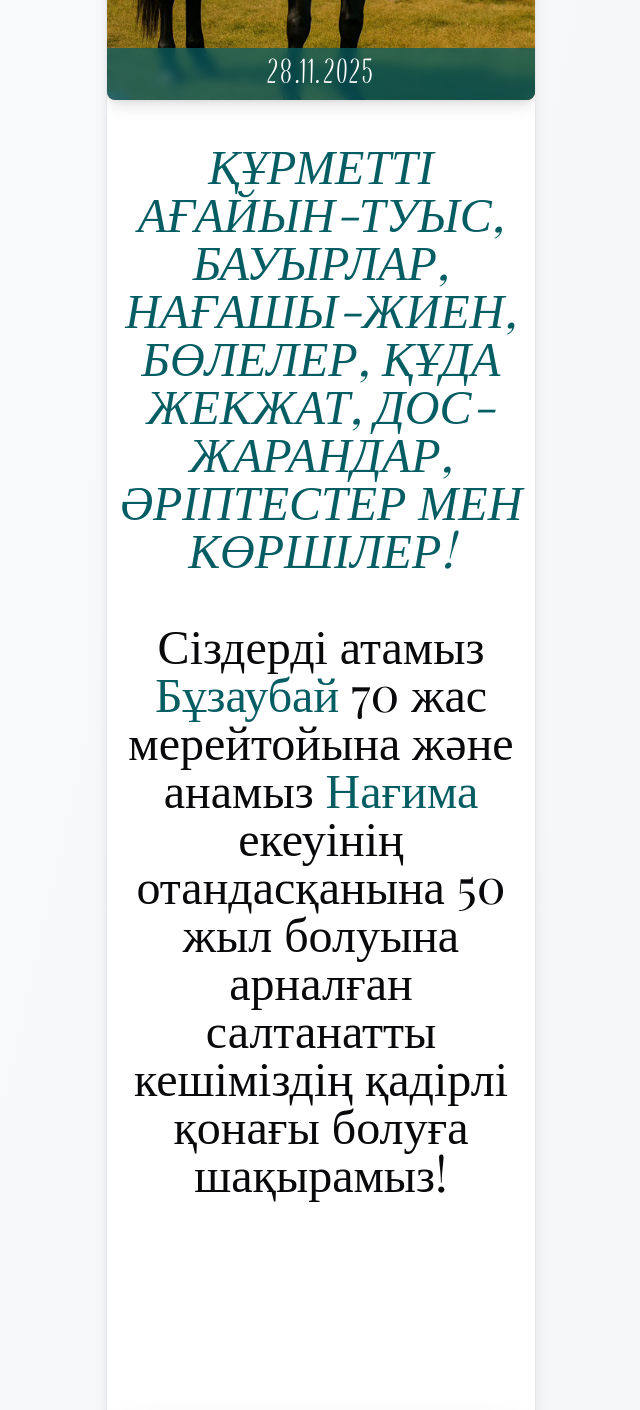
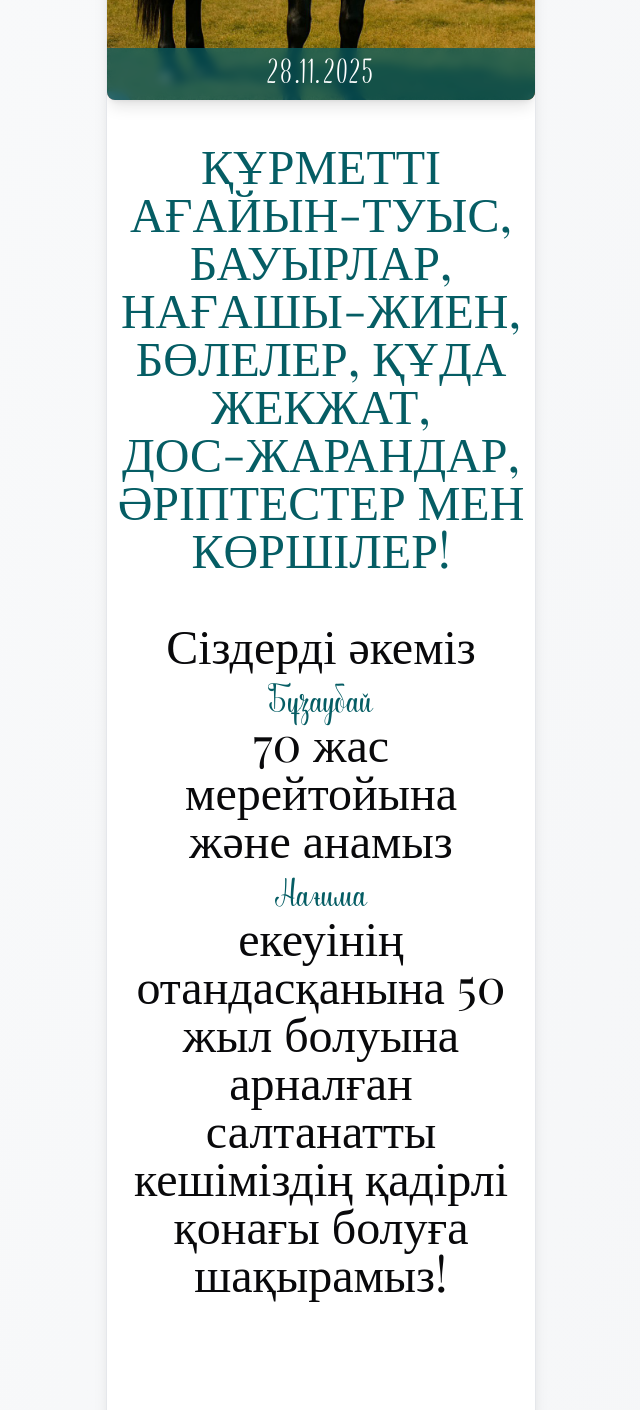
Before and after one commit to ropdxm/birthdayInvite, a React (Vite) app: page / in a window 1280 px wide. Shown: the part 620-2030 px from the top of the page, without its empty margins (319-959 px from the left). Built offline with nearby package versions, Linux system fonts and the light colour scheme; a web font is replaced by a local one.

Commit message:
minor font fixes

```diff
--- a/src/pages/Events.jsx
+++ b/src/pages/Events.jsx
@@ -57,14 +57,10 @@ className="mt-8 font-fancy  text-4xl sm:text-6xl bg-clip-text text-transparent b
                             initial={{ opacity: 0 }}
                             animate={{ opacity: 1 }}
                             transition={{ delay: 0.4 }}
-className="mb-4 px-2 text-3xl sm:text-5xl font-serif bg-clip-text text-transparent bg-gradient-to-r from-black to-black "
+className="uppercase mt-4 px-2 text-2xl sm:text-5xl font-light bg-clip-text text-transparent bg-gradient-to-r from-black to-black "
 >                            28 Қараша 2025 жыл <br /> сағат 18:00
                         </motion.h2>
 <div className="bg-transparent mt-3 py-4 px-8 w-full  rounded-lg">
-  {/* Month Header */}
-  <div className="text-center mb-2">
-    <h2 className="text-2xl font-bold text-gray-800">Қараша 2025</h2>
-  </div>
 
   {/* Week Days Header */}
   <div className="grid grid-cols-7 gap-2 mb-2">
--- a/src/pages/Hero.jsx
+++ b/src/pages/Hero.jsx
@@ -128,16 +128,16 @@ const [timeLeft, setTimeLeft] = useState({
                             initial={{ opacity: 0 }}
                             animate={{ opacity: 1 }}
                             transition={{ delay: 0.4 }}
-className="my-8  italic p-2 text-3xl sm:text-5xl font-serif bg-clip-text text-transparent bg-gradient-to-r from-[#055d64] to-[#055d64] uppercase"
->                            Құрметті ағайын-туыс, бауырлар, нағашы-жиен, бөлелер, құда жекжат, дос-жарандар, әріптестер мен көршілер!
+className="my-8 p-2 text-[1.2rem] sm:text-5xl font-serif bg-clip-text text-transparent bg-gradient-to-r from-[#055d64] to-[#055d64] uppercase"
+>                            Құрметті <br/> ағайын-туыс, бауырлар, нағашы-жиен, бөлелер, құда жекжат,<br/> дос-жарандар, әріптестер мен көршілер!
                         </motion.h2>
                         <motion.h2
                             initial={{ scale: 0.8, opacity: 0 }}
                             animate={{ scale: 1, opacity: 1 }}
                             transition={{ delay: 0.6 }}
-                            className="p-2 text-2xl sm:text-5xl font-serif bg-clip-text bg-gradient-to-r from-white to-white"
+                            className="p-2 px-4 text-[1.2rem] sm:text-5xl font-serif bg-clip-text bg-gradient-to-r from-white to-white"
                         >
-                            Сіздерді атамыз <span className='  text-[#055d64]'> Бұзаубай </span>70 жас мерейтойына және анамыз <span className='  text-[#055d64]'>Нағима</span> екеуінің отандасқанына 50 жыл болуына арналған салтанатты кешіміздің қадірлі қонағы болуға шақырамыз!
+                            Сіздерді әкеміз<br/> <span className='font-fancy text-[2.2rem]  text-[#055d64]'> Бұзаубай </span><br/>70 жас мерейтойына <br/> және анамыз <br/> <span className='font-fancy text-[2.2rem]  text-[#055d64]'> Нағима</span><br/> екеуінің отандасқанына 50 жыл болуына арналған салтанатты кешіміздің қадірлі қонағы болуға шақырамыз!
                         </motion.h2>
                     </div>
 
--- a/src/pages/Location.jsx
+++ b/src/pages/Location.jsx
@@ -35,9 +35,9 @@ export default function Location() {
                         whileInView={{ opacity: 1, y: 0 }}
                         transition={{ delay: 0.3 }}
                         viewport={{ once: true }}
-                        className="my-8 p-2 text-2xl sm:text-4xl font-serif bg-clip-text text-transparent bg-gradient-to-r from-black to-black uppercase"
+                        className="my-8 px-5 text-[1.2rem] sm:text-4xl font-serif bg-clip-text text-transparent bg-gradient-to-r from-black to-black uppercase"
                     >
-                        Түркістан қаласы, 160-ші орам, 417/1 <br /> "Нұр Аспан" тойханасы
+                        Түркістан қаласы,<br/> 160-ші орам, 417/1 <br /> "Нұр Аспан" тойханасы
                     </motion.h2>
 
                     {/* Decorative Divider */}
--- a/src/pages/Wishes.jsx
+++ b/src/pages/Wishes.jsx
@@ -119,21 +119,21 @@ try{
         <form onSubmit={handleSubmit} className="space-y-2">
           {/* Name Input */}
           <div>
-<motion.span
+<motion.h2
                         initial={{ opacity: 0, y: 10 }}
                         whileInView={{ opacity: 1, y: 0 }}
                         transition={{ delay: 0.2 }}
                         viewport={{ once: true }}
-                        className="mb-4 font-fancy p-2 text-4xl sm:text-5xl bg-clip-text text-transparent bg-gradient-to-r from-[#055d64] to-[#055d64]"
+                        className=" text-center font-fancy p-2 text-4xl sm:text-5xl bg-clip-text text-transparent bg-gradient-to-r from-[#055d64] to-[#055d64]"
                     >
-                        Той иелері: қызы мен ұлдары!
-                    </motion.span>
+                        Той иелері: қызы, ұлдары, және немерелері!
+                    </motion.h2>
             <motion.h2
                         initial={{ opacity: 0, y: 20 }}
                         whileInView={{ opacity: 1, y: 0 }}
                         transition={{ delay: 0.3 }}
                         viewport={{ once: true }}
-                        className="uppercase p-2 text-2xl sm:text-4xl font-serif bg-clip-text text-transparent bg-gradient-to-r from-black to-black uppercase"
+                        className="uppercase p-2 text-[1.2rem] sm:text-4xl font-serif bg-clip-text text-transparent bg-gradient-to-r from-black to-black uppercase"
                     >
                         Есіміңізді жазуыңызды өтінеміз
                     </motion.h2>
@@ -159,7 +159,7 @@ try{
                   onChange={(e) => setAttendance(e.target.value)}
                   className="h-5 w-5 text-[#055d64] focus:ring-[#055d64] border-[#055d64]"
                 />
-                <span className="ml-3 text-black uppercase">Әрине, келемін</span>
+                <h2 className="p-2 text-[1.1rem] sm:text-4xl font-serif bg-clip-text text-transparent bg-gradient-to-r from-black to-black uppercase">Әрине, келемін</h2>
               </label>
 
               <label className="flex items-center pl-3 rounded-lg">
@@ -171,7 +171,7 @@ try{
                   onChange={(e) => setAttendance(e.target.value)}
                   className="h-5 w-5 text-[#055d64] focus:ring-[#055d64] border-[#055d64]"
                 />
-                <span className="ml-3 text-black uppercase">Өкінішке орай, келе алмаймын</span>
+                <h2 className="p-2 text-[1.1rem] sm:text-4xl font-serif bg-clip-text text-transparent bg-gradient-to-r from-black to-black uppercase">Өкінішке орай, келе алмаймын</h2>
               </label>
             </div>
           </div>
@@ -193,9 +193,9 @@ try{
                         whileInView={{ opacity: 1, y: 0 }}
                         transition={{ delay: 0.2 }}
                         viewport={{ once: true }}
-                        className="mt-6 font-fancy p-4 text-center text-5xl sm:text-6xl bg-clip-text text-transparent bg-gradient-to-r from-[#055d64] to-[#055d64]"
+                        className="mt-6 font-fancy p-4 px-6 text-center text-[2.5rem] sm:text-6xl bg-clip-text text-transparent bg-gradient-to-r from-[#055d64] to-[#055d64]"
                     >
-                            {`Келіңіздер,\nтойымыздың қадірлі\nқонағы болыңыздар!`}
+                            Келіңіздер, <br/> тойымыздың қадірлі <br/> қонағы болыңыздар!
                         </motion.div>
         </section>
     </>)
```
